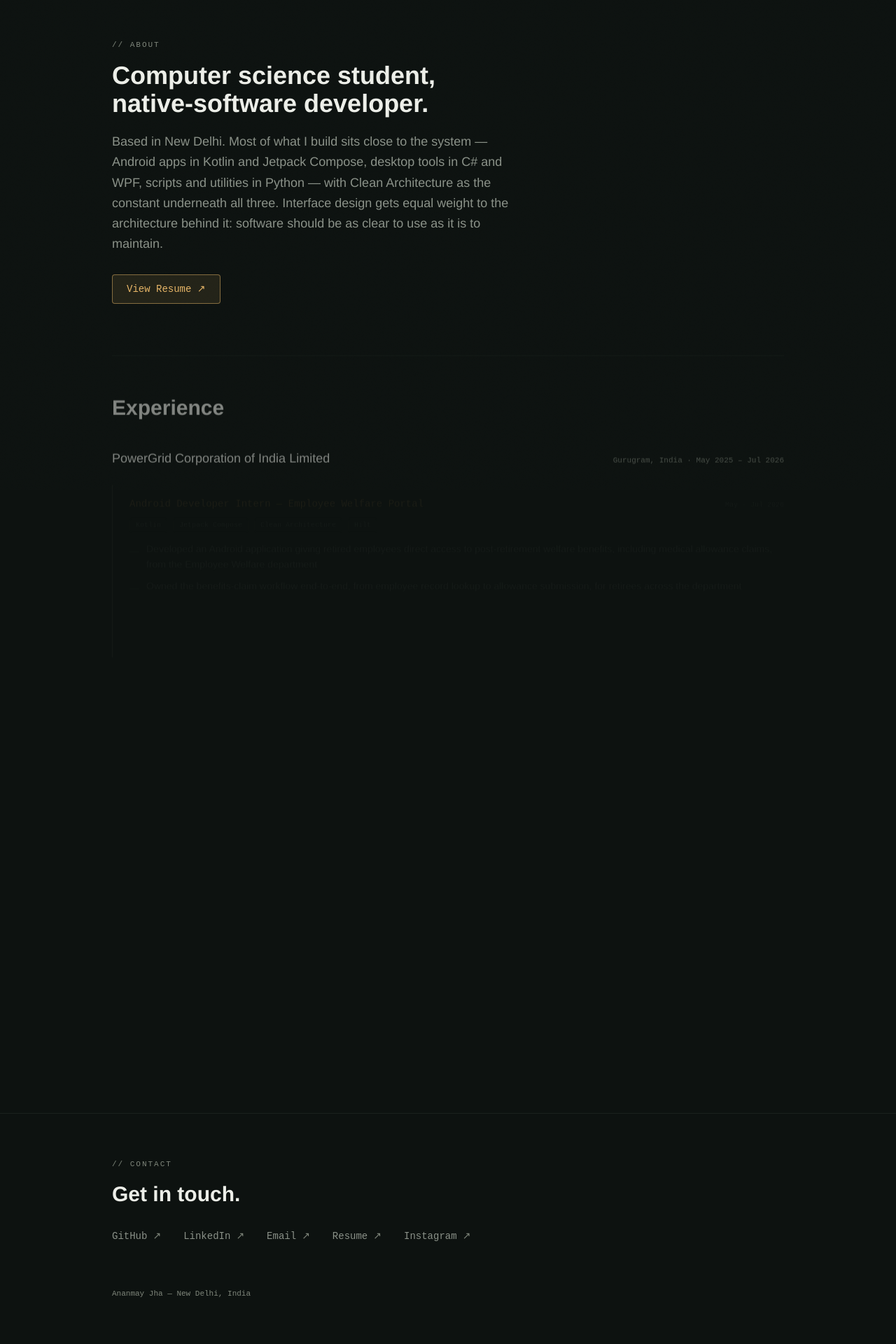
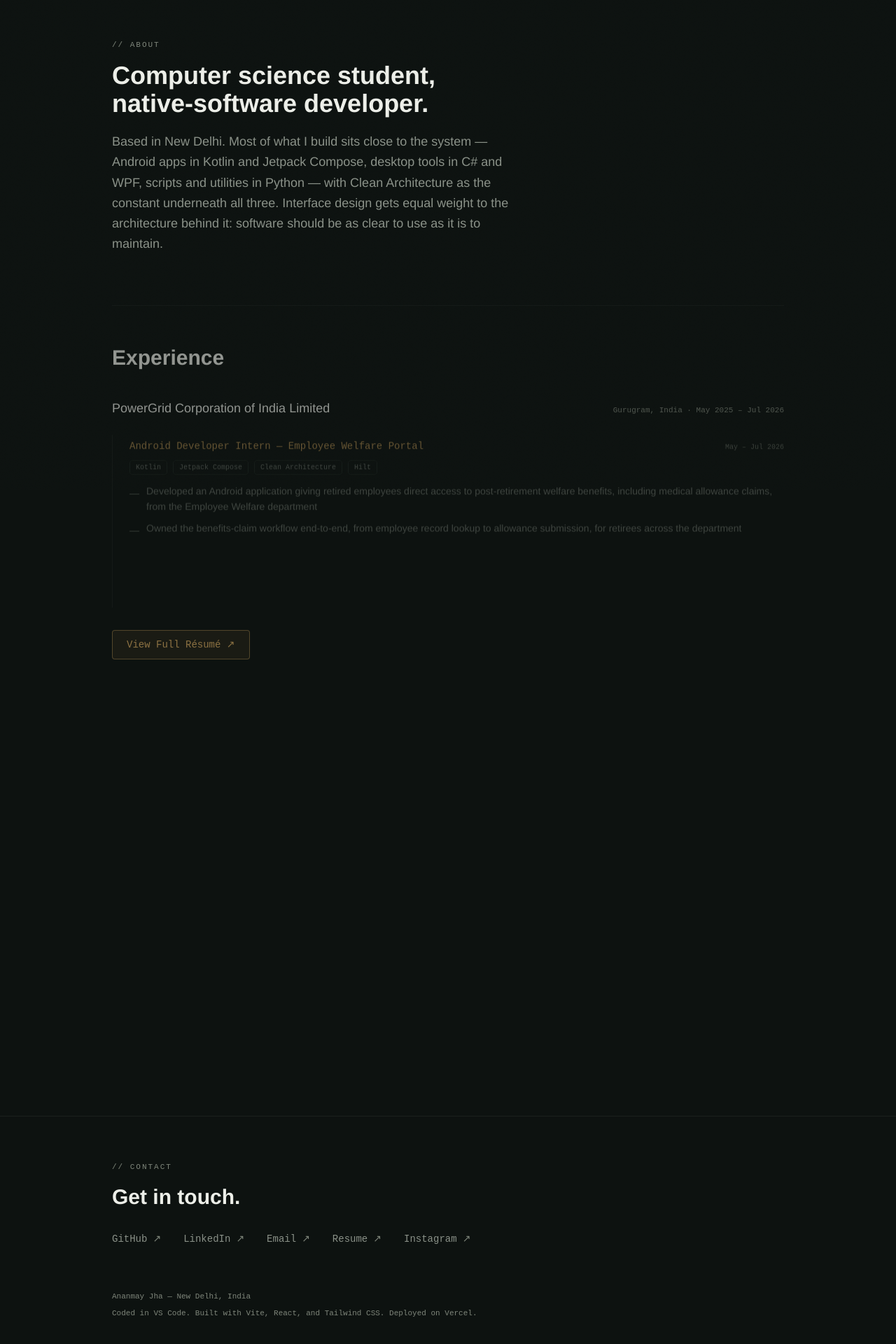
Before and after one commit to a1b2d56/portfolio, a React (Vite) app: page /about in a window 1280 px wide. Shown: the part 100-2020 px from the top of the page at 70% size. Built offline with nearby package versions, Linux system fonts and the light colour scheme.

Commit message:
fixed resume position and about

```diff
--- a/src/components/Footer.tsx
+++ b/src/components/Footer.tsx
@@ -39,6 +39,10 @@ export default function Footer() {
         <p className="mt-16 font-mono text-[11px] text-text-faint">
           Ananmay Jha — New Delhi, India
         </p>
+        <p className="mt-2 font-mono text-[11px] text-text-faint">
+          Coded in VS Code. Built with Vite, React, and Tailwind CSS.
+          Deployed on Vercel.
+        </p>
       </div>
     </footer>
   );
--- a/src/pages/About.tsx
+++ b/src/pages/About.tsx
@@ -21,19 +21,19 @@ export default function About() {
           Interface design gets equal weight to the architecture behind
           it: software should be as clear to use as it is to maintain.
         </p>
+      </SectionReveal>
+
+      <SectionReveal delay={80}>
+        <Experience />
         <Magnetic
           href={contact.resume}
           target="_blank"
           rel="noreferrer"
           strength={8}
-          className="mt-7 inline-flex items-center gap-2 rounded-sm border border-accent/50 bg-accent-soft px-5 py-2.5 font-mono text-sm text-accent transition-colors hover:bg-accent hover:text-bg"
+          className="mt-8 inline-flex items-center gap-2 rounded-sm border border-accent/50 bg-accent-soft px-5 py-2.5 font-mono text-sm text-accent transition-colors hover:bg-accent hover:text-bg"
         >
-          View Resume ↗
+          View Full Résumé ↗
         </Magnetic>
-      </SectionReveal>
-
-      <SectionReveal delay={80}>
-        <Experience />
       </SectionReveal>
 
       <SectionReveal delay={120}>
```
